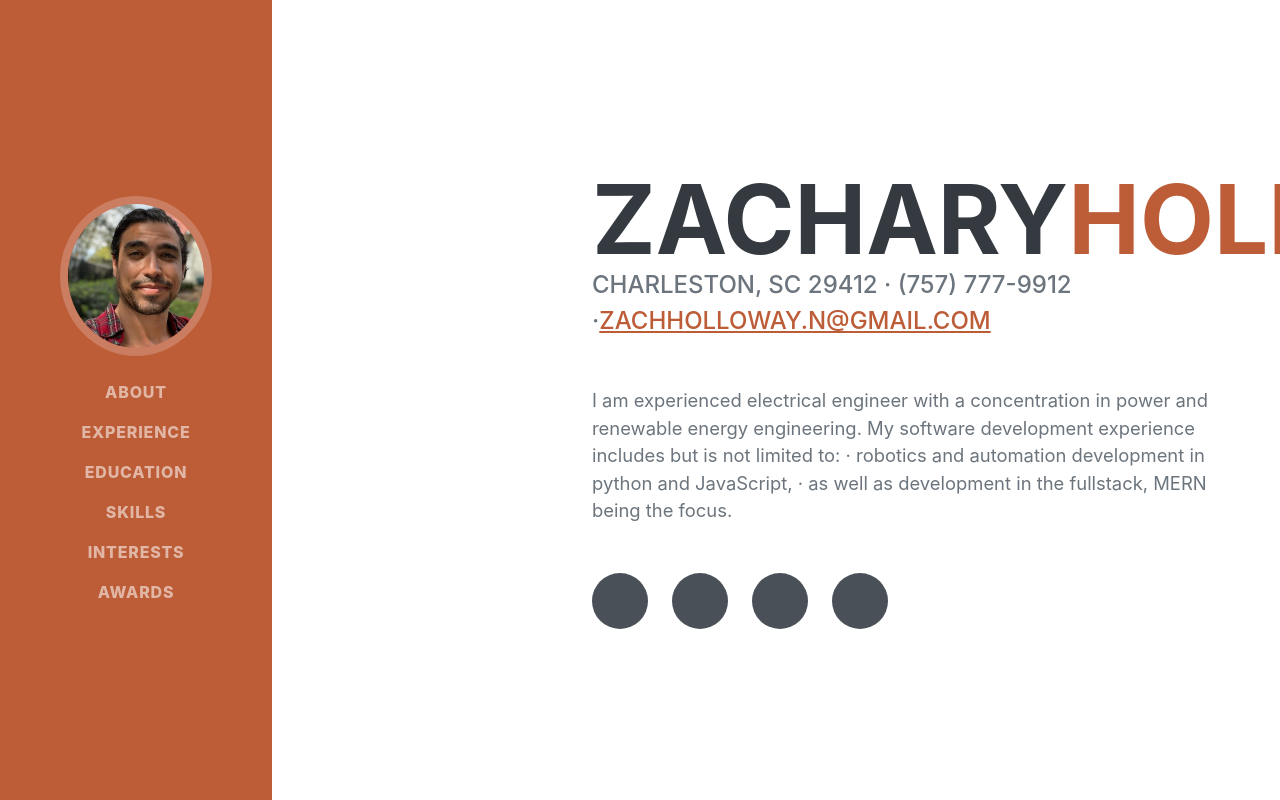
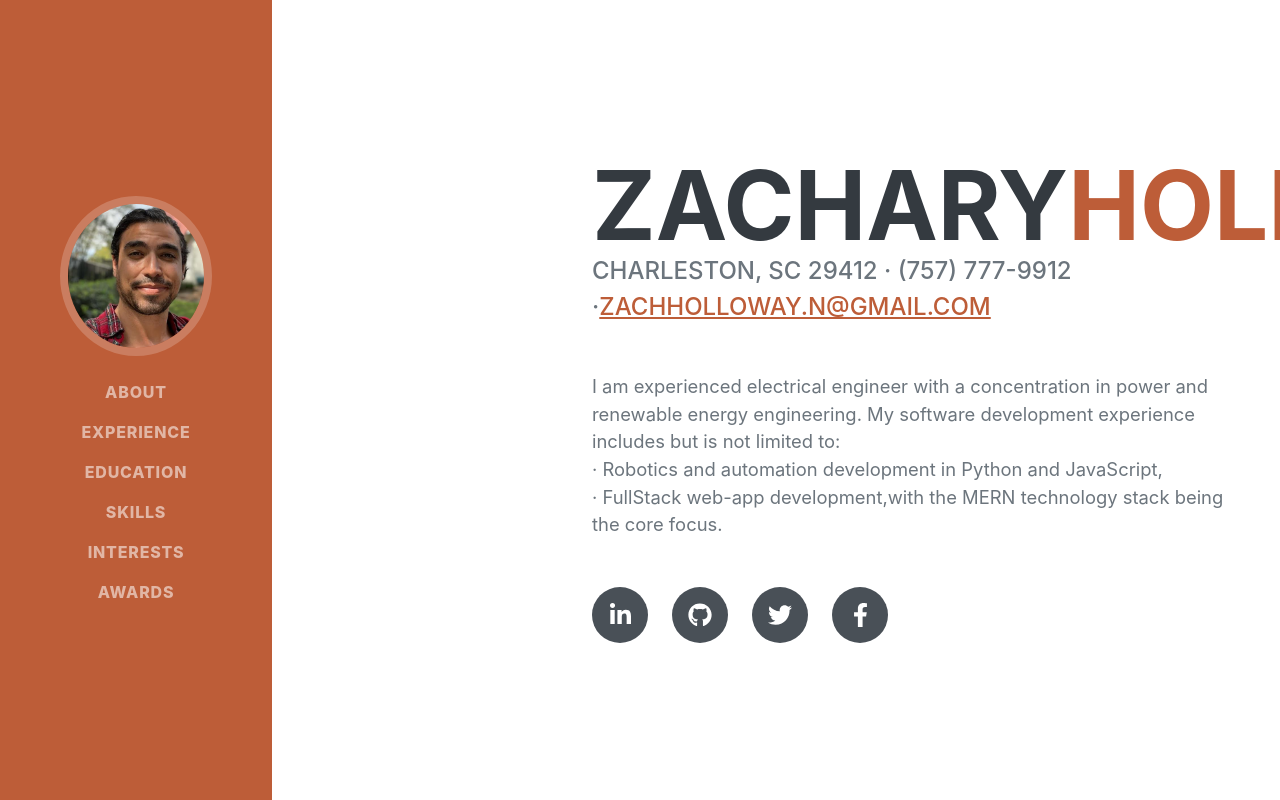
Before and after one commit to Zach-EE/portfolio-prj, a React (Create React App) app: page / in a window 1280 px wide. Shown: the top 800 px of the page. Built offline with nearby package versions, Linux system fonts and the light colour scheme.

Commit message:
full functioning About.js with fontAwesome Icons added

```diff
--- a/public/index.html
+++ b/public/index.html
@@ -10,6 +10,7 @@
       content="Web site created using create-react-app"
     />
     <link rel="apple-touch-icon" href="%PUBLIC_URL%/logo192.png" />
+    <script src="https://use.fontawesome.com/releases/v5.15.3/js/all.js" crossorigin="anonymous"></script>
     <!--
       manifest.json provides metadata used when your web app is installed on a
       user's mobile device or desktop. See https://developers.google.com/web/fundamentals/web-app-manifest/
--- a/src/components/About.js
+++ b/src/components/About.js
@@ -1,4 +1,4 @@
-import React from 'react'
+import React from "react";
 
 const About = () => {
   return (
@@ -12,19 +12,35 @@ const About = () => {
           Charleston, SC 29412 · (757) 777-9912 ·
           <a href="mailto:name@email.com">zachholloway.n@gmail.com</a>
         </div>
-            <p className="lead mb-5">I am experienced electrical engineer with a concentration in power and renewable energy engineering. My software development experience includes but is not limited to:
-            · robotics and automation development in python and JavaScript,
-            · as well as development in the fullstack, MERN being the focus.</p>
+        <p className="lead mb-5">
+          I am experienced electrical engineer with a concentration in power and
+          renewable energy engineering. My software development experience
+          includes but is not limited to:
+          <br />· Robotics and automation development in Python and JavaScript,
+          <br />· FullStack web-app development,with the MERN technology stack
+          being the core focus.
+        </p>
         <div className="social-icons">
-                <a className="social-icon" href="#!"><i className="fab fa-linkedin-in"></i></a>
-                <a className="social-icon" href="#!"><i className="fab fa-github"></i></a>
-                <a className="social-icon" href="#!"><i className="fab fa-twitter"></i></a>
-                <a className="social-icon" href="#!"><i className="fab fa-facebook-f"></i></a>
+          <a
+            className="social-icon"
+            href="https://www.linkedin.com/in/zachholloway-n/"
+          >
+            <i className="fab fa-linkedin-in"></i>
+          </a>
+          <a className="social-icon" href="https://github.com/Zach-EE/">
+            <i className="fab fa-github"></i>
+          </a>
+          <a className="social-icon" href="#!">
+            <i className="fab fa-twitter"></i>
+          </a>
+          <a className="social-icon" href="#!">
+            <i className="fab fa-facebook-f"></i>
+          </a>
         </div>
       </div>
     </section>
     //<hr className="m-0" />
-    )
-}
+  );
+};
 
-export default About
+export default About;
```
Lines whose indentation alone changed are shown as unchanged.
